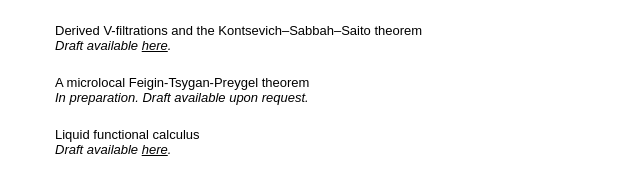
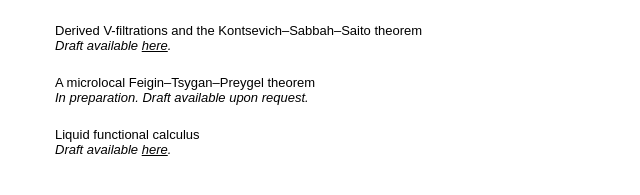
Before and after one commit to kdschefers/kdschefers.github.io, a plain HTML site: page papers.html in a window 1280 px wide. Shown: the part 159-354 px from the top of the page, 0-640 px from the left. Drawn offline with Linux system fonts and the light colour scheme.

Commit message:
Update papers.html

```diff
--- a/papers.html
+++ b/papers.html
@@ -57,7 +57,7 @@
      </tr>
      <tr>
       <td class="expand">
-        A microlocal Feigin-Tsygan-Preygel theorem
+        A microlocal Feigin–Tsygan–Preygel theorem
         <br>
 	<i>In preparation. Draft available upon request.</i>
       </td>
```
